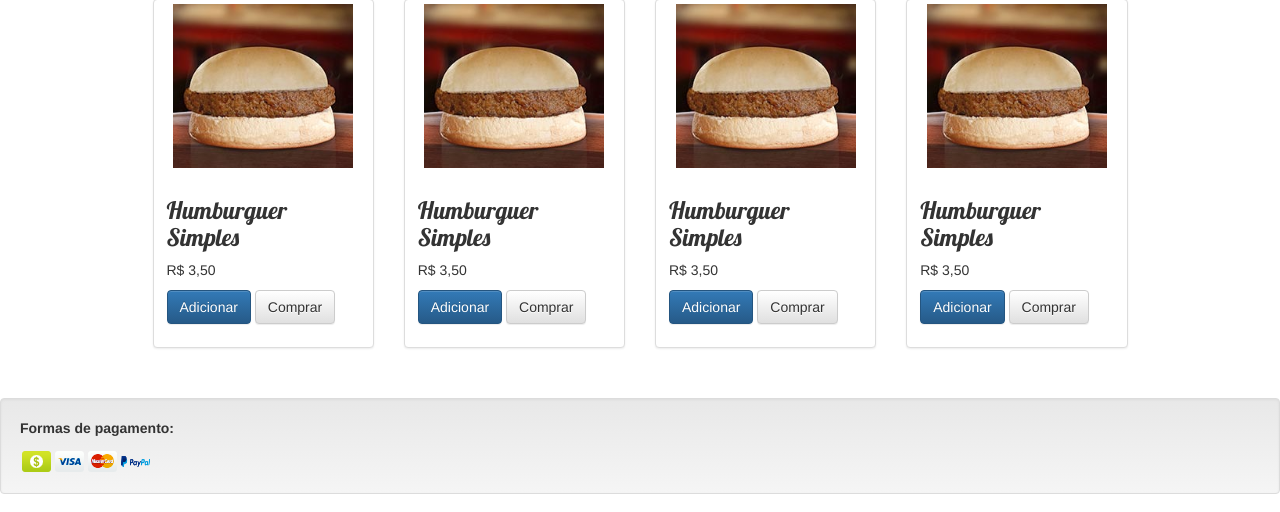
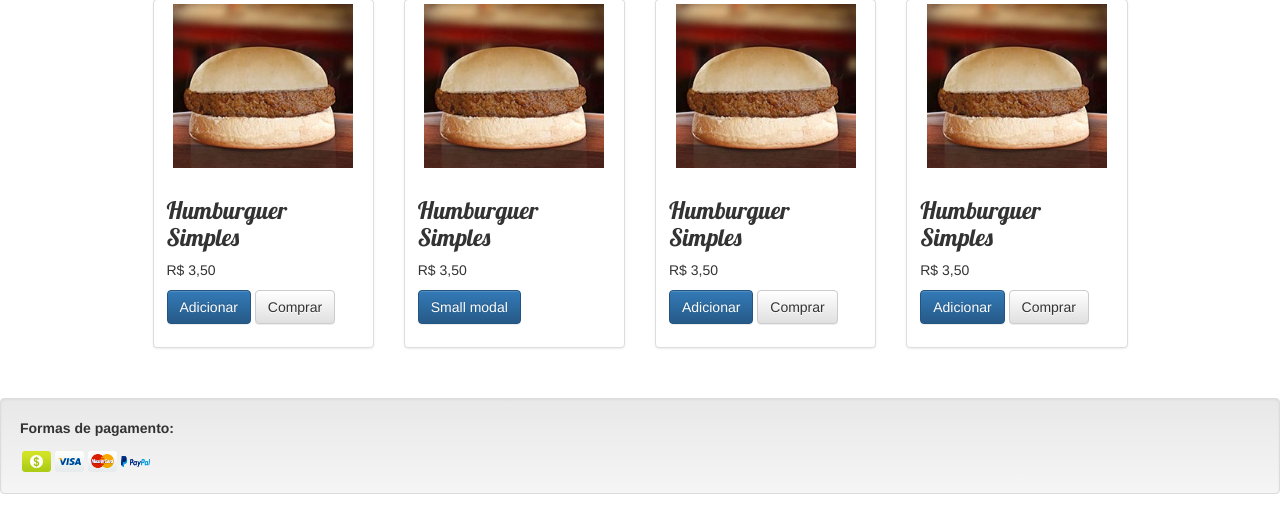
Before and after one commit to NullRecursive/WebLanches, a Django app: page /hamburguer/ in a window 1280 px wide. Shown: the part 279-791 px from the top of the page. Run offline with Django 3.2, Linux system fonts and the light colour scheme; some libraries are stand-ins or nearby versions.

Commit message:
hamburguer.html

```diff
--- a/loja/templates/loja/hamburguer.html
+++ b/loja/templates/loja/hamburguer.html
@@ -21,7 +21,14 @@
       <div class="caption">
         <h3>Humburguer Simples</h3>
         <p>R$ 3,50</p>
-        <p><a href="#" class="btn btn-primary" role="button">Adicionar</a> <a href="#" class="btn btn-default" role="button">Comprar</a></p>
+        <p><button type="button" class="btn btn-primary" data-toggle="modal" data-target=".bs-example-modal-sm">Small modal</button></p>
+        <div class="modal fade bs-example-modal-sm" tabindex="-1" role="dialog" aria-labelledby="mySmallModalLabel">
+          <div class="modal-dialog modal-sm" role="document">
+            <div class="modal-content">
+              ...
+            </div>
+          </div>
+        </div>
       </div>
     </div>
   </div>
```
